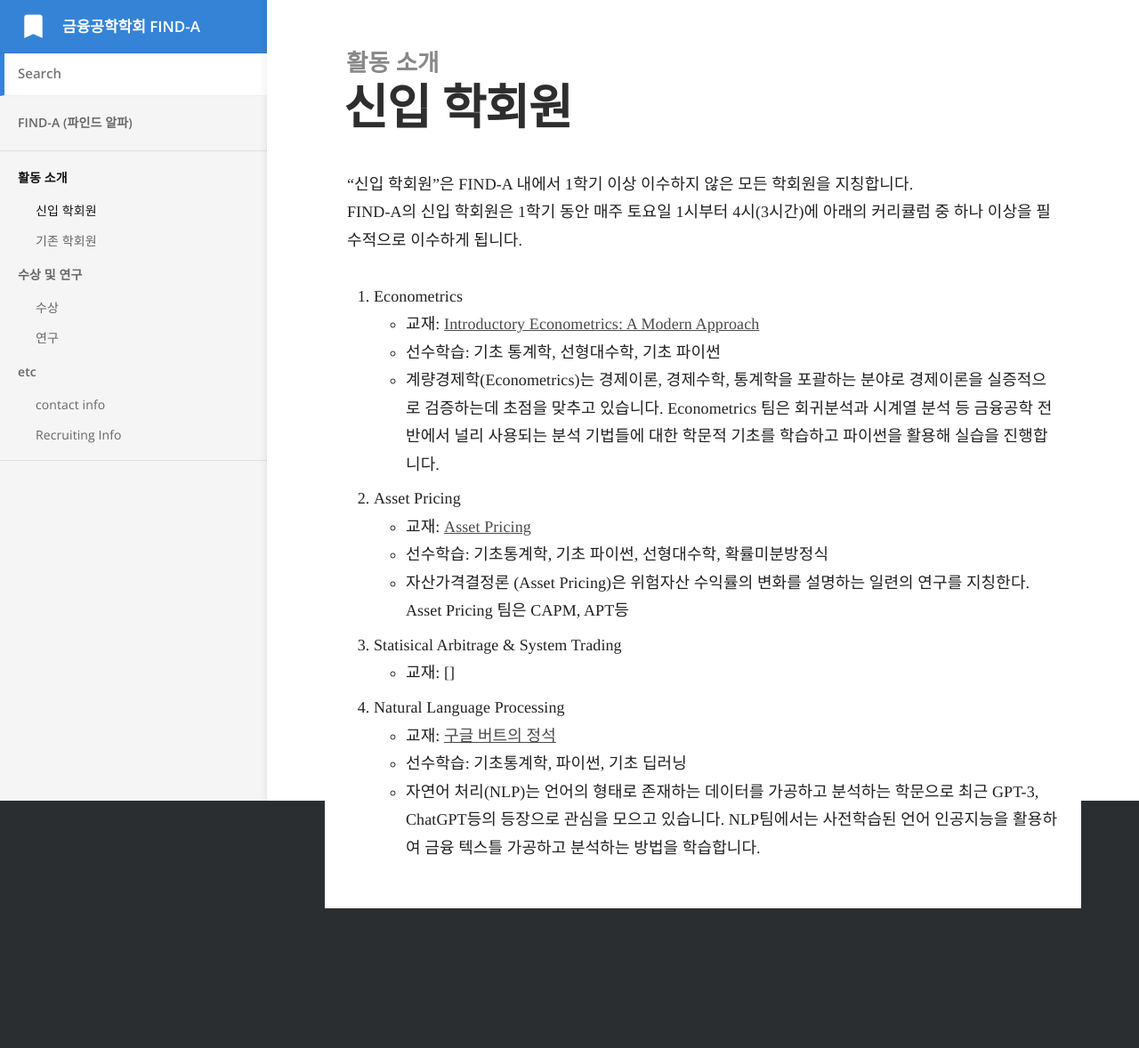
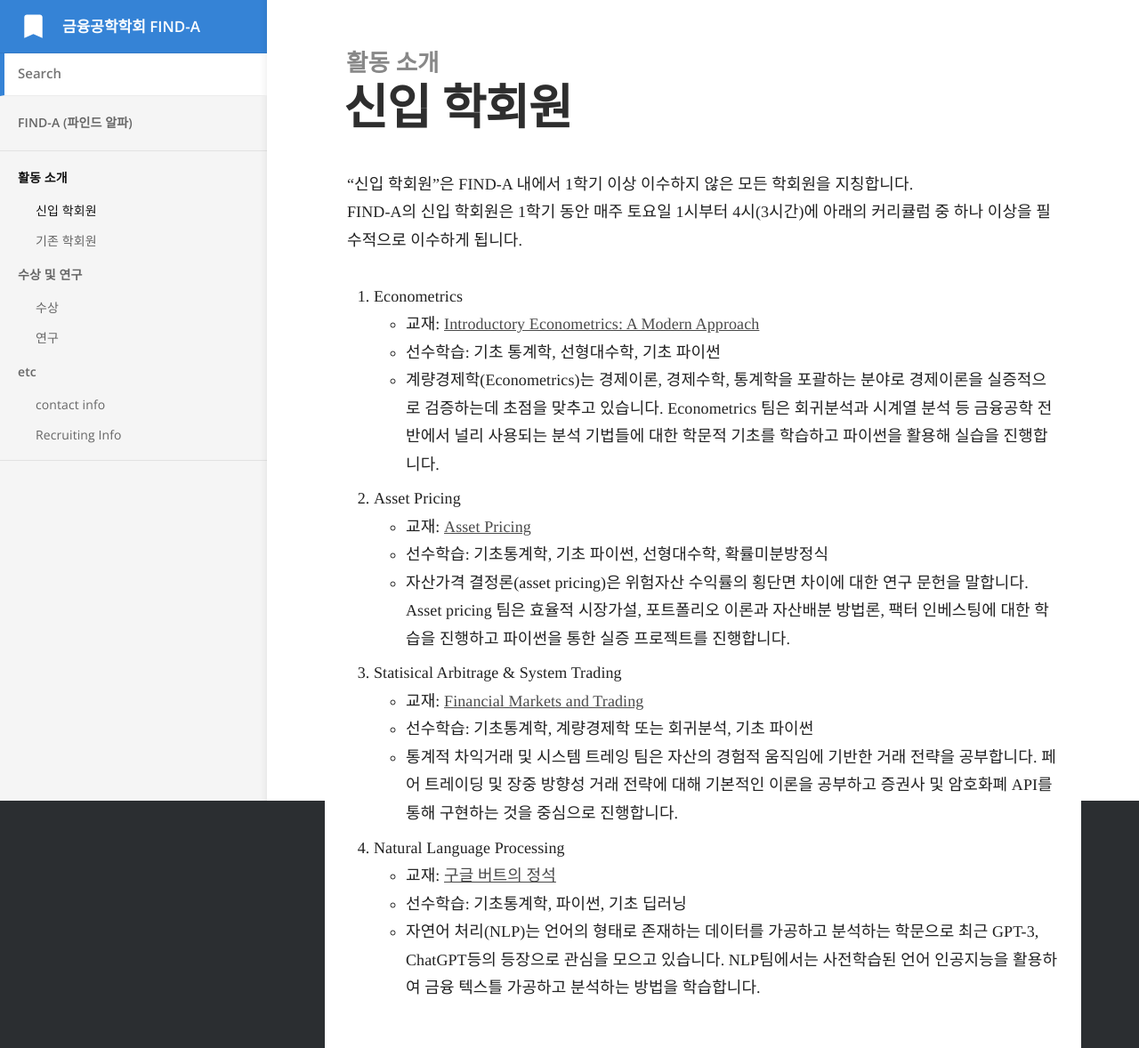
Before and after one commit to Find-A-AI/find-a-ai.github.io, a Jekyll site: the page built from _docs/1.활동 소개/신입 학회원.md, in a window 1280 px wide. Shown: the whole page at 89% size. Built offline with Jekyll 4.4.1, drawn with Linux system fonts in a browser that asks for light colours; some web fonts are replaced; before the commit the page ends 1021 px from its top, so only the background shows below that.

Commit message:
Update 신입 학회원.md

```diff
--- a/_docs/1.활동 소개/신입 학회원.md
+++ b/_docs/1.활동 소개/신입 학회원.md
@@ -14,10 +14,12 @@ FIND-A의 신입 학회원은 1학기 동안 매주 토요일 1시부터 4시(3
 2. Asset Pricing
   - 교재: [Asset Pricing](https://www.johnhcochrane.com/asset-pricing)
   - 선수학습: 기초통계학, 기초 파이썬, 선형대수학, 확률미분방정식
-  - 자산가격결정론 (Asset Pricing)은 위험자산 수익률의 변화를 설명하는 일련의 연구를 지칭한다. Asset Pricing 팀은 CAPM, APT등
+  - 자산가격 결정론(asset pricing)은 위험자산 수익률의 횡단면 차이에 대한 연구 문헌을 말합니다. Asset pricing 팀은 효율적 시장가설, 포트폴리오 이론과 자산배분 방법론, 팩터 인베스팅에 대한 학습을 진행하고 파이썬을 통한 실증 프로젝트를 진행합니다.
 
 3. Statisical Arbitrage & System Trading
-  - 교재: []
+  - 교재: [Financial Markets and Trading](https://www.amazon.com/Financial-Markets-Trading-Introduction-Microstructure/dp/0470924128)
+  - 선수학습: 기초통계학, 계량경제학 또는 회귀분석, 기초 파이썬
+  - 통계적 차익거래 및 시스템 트레잉 팀은 자산의 경험적 움직임에 기반한 거래 전략을 공부합니다. 페어 트레이딩 및 장중 방향성 거래 전략에 대해 기본적인 이론을 공부하고 증권사 및 암호화폐 API를 통해 구현하는 것을 중심으로 진행합니다.
 
 4. Natural Language Processing
   - 교재: [구글 버트의 정석](http://www.yes24.com/Product/Goods/104491152)
```
